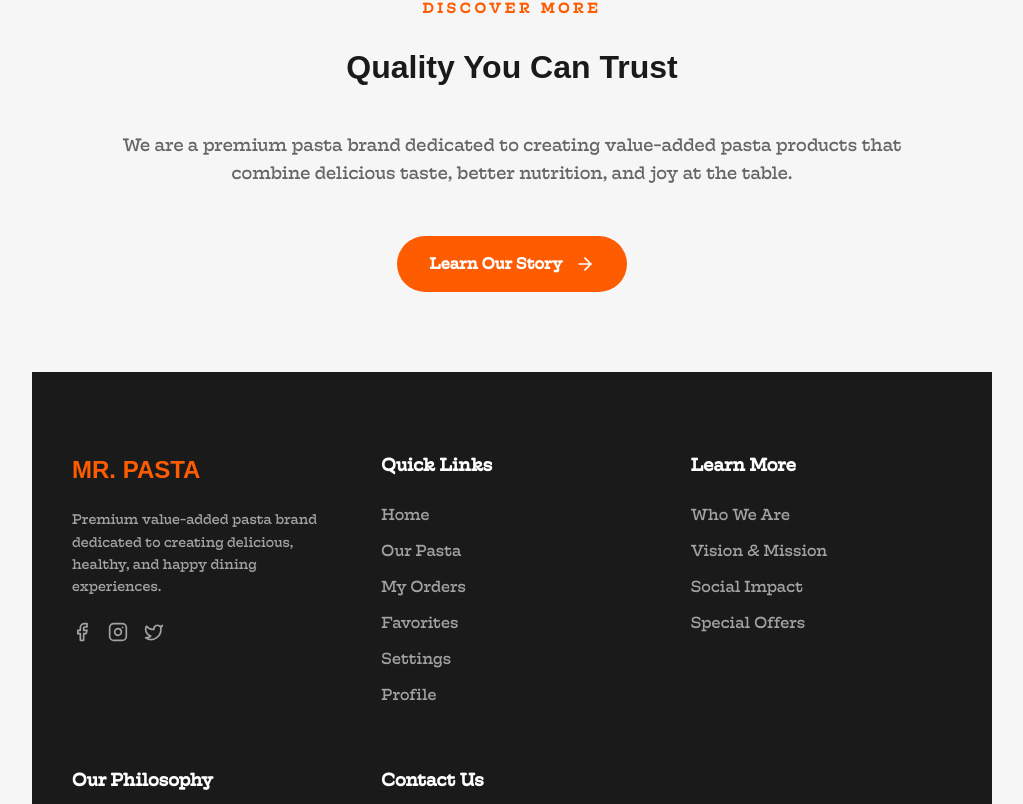
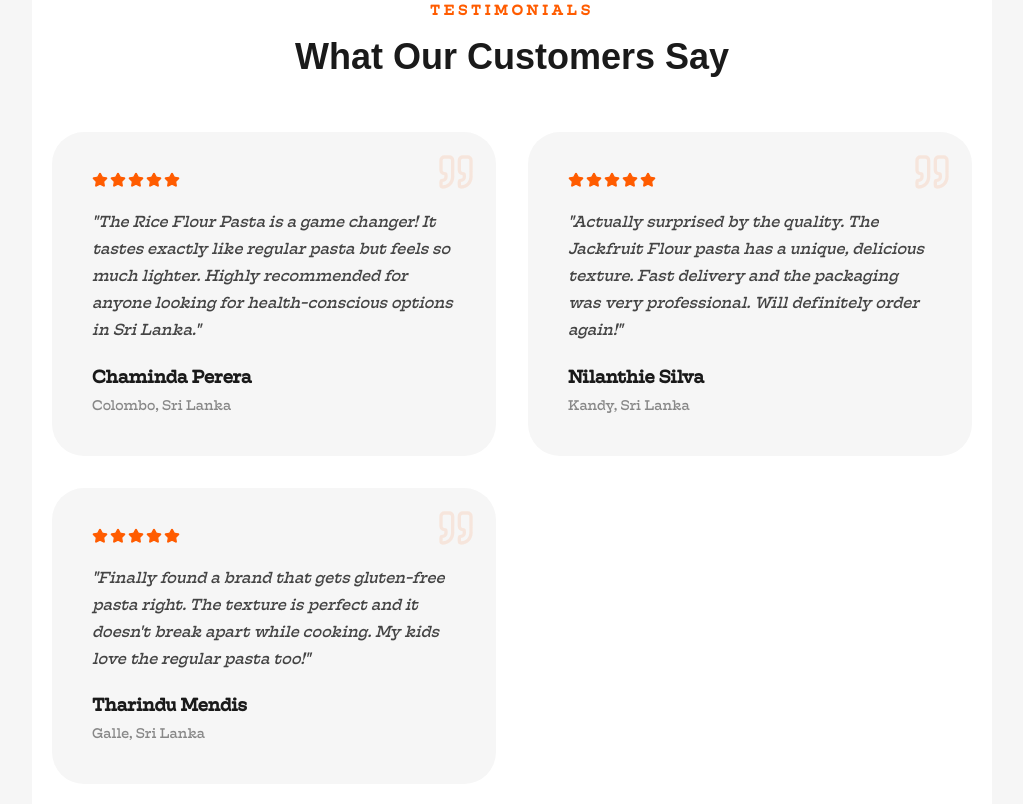
Before and after one commit to Pasidu22/Mr.Pasta, a React (Vite) app: page / in a window 1280 px wide. Shown: the part 2176-2980 px from the top of the page, without its empty margins (248-1271 px from the left). Built offline with nearby package versions, Linux system fonts and the light colour scheme; no server answers; a web font is replaced by a local one.

Commit message:
Add customer testimonials section to home page

```diff
--- /dev/null
+++ b/src/components/Testimonials.jsx
@@ -0,0 +1,74 @@
+import React from 'react';
+import { Star, Quote } from 'lucide-react';
+
+const Testimonials = () => {
+    const reviews = [
+        {
+            name: "Chaminda Perera",
+            location: "Colombo",
+            text: "The Rice Flour Pasta is a game changer! It tastes exactly like regular pasta but feels so much lighter. Highly recommended for anyone looking for health-conscious options in Sri Lanka.",
+            rating: 5
+        },
+        {
+            name: "Nilanthie Silva",
+            location: "Kandy",
+            text: "Actually surprised by the quality. The Jackfruit Flour pasta has a unique, delicious texture. Fast delivery and the packaging was very professional. Will definitely order again!",
+            rating: 5
+        },
+        {
+            name: "Tharindu Mendis",
+            location: "Galle",
+            text: "Finally found a brand that gets gluten-free pasta right. The texture is perfect and it doesn't break apart while cooking. My kids love the regular pasta too!",
+            rating: 5
+        }
+    ];
+
+    return (
+        <section style={{ padding: '80px 20px', background: 'white' }}>
+            <div style={{ maxWidth: '1200px', margin: '0 auto' }}>
+                <div style={{ textAlign: 'center', marginBottom: '48px' }}>
+                    <span style={{ color: 'var(--color-terracotta)', fontSize: '14px', fontWeight: '800', textTransform: 'uppercase', letterSpacing: '4px' }}>Testimonials</span>
+                    <h2 style={{ fontSize: '36px', fontWeight: '800', fontFamily: 'var(--font-accent)', marginTop: '8px' }}>What Our Customers Say</h2>
+                </div>
+
+                <div style={{
+                    display: 'grid',
+                    gridTemplateColumns: 'repeat(auto-fit, minmax(300px, 1fr))',
+                    gap: '32px'
+                }}>
+                    {reviews.map((review, index) => (
+                        <div key={index} style={{
+                            background: 'var(--color-gray-soft)',
+                            padding: '40px',
+                            borderRadius: '32px',
+                            position: 'relative',
+                            display: 'flex',
+                            flexDirection: 'column',
+                            gap: '20px',
+                            transition: 'var(--transition)'
+                        }} className="hover-scale">
+                             <Quote size={40} style={{ color: 'var(--color-terracotta)', opacity: 0.1, position: 'absolute', top: '20px', right: '20px' }} />
+
+                            <div style={{ display: 'flex', gap: '2px' }}>
+                                {[...Array(review.rating)].map((_, i) => (
+                                    <Star key={i} size={16} fill="var(--color-terracotta)" color="var(--color-terracotta)" />
+                                ))}
+                            </div>
+
+                            <p style={{ fontSize: '16px', color: '#444', lineHeight: '1.7', fontStyle: 'italic', flex: 1 }}>
+                                "{review.text}"
+                            </p>
+
+                            <div>
+                                <h4 style={{ fontSize: '18px', fontWeight: '800', margin: 0 }}>{review.name}</h4>
+                                <p style={{ fontSize: '14px', color: '#888', margin: '4px 0 0 0' }}>{review.location}, Sri Lanka</p>
+                            </div>
+                        </div>
+                    ))}
+                </div>
+            </div>
+        </section>
+    );
+};
+
+export default Testimonials;
--- a/src/pages/Home.jsx
+++ b/src/pages/Home.jsx
@@ -8,6 +8,7 @@ import SocialImpact from '../components/SocialImpact';
 import { Link } from 'react-router-dom';
 import { ArrowRight } from 'lucide-react';
 import VisionMission from '../components/VisionMission';
+import Testimonials from '../components/Testimonials';
 
 const Home = () => {
     return (
@@ -29,6 +30,8 @@ const Home = () => {
             <div id="social-impact">
                 <SocialImpact />
             </div>
+
+            <Testimonials />
 
             {/* About Redirect Section */}
             <div style={{ padding: '80px 20px', background: 'var(--color-gray-soft)', textAlign: 'center' }}>
```
